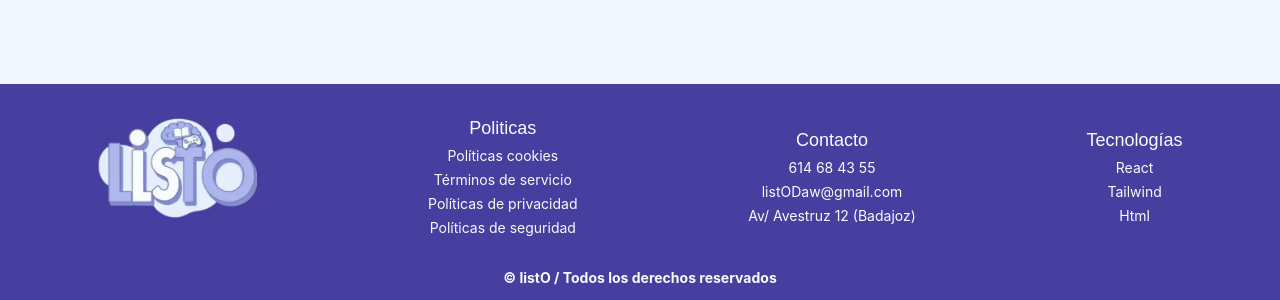
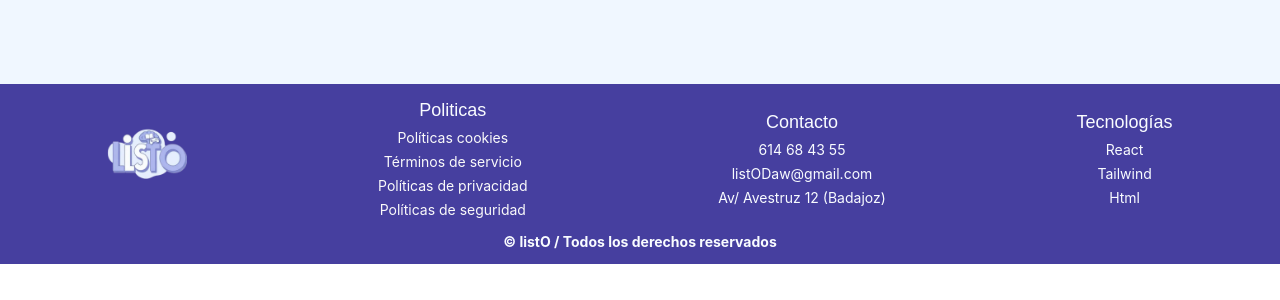
Before and after one commit to egilp04/listO, a React (Vite) app: page / in a window 1280 px wide. Shown: the part 4113-4413 px from the top of the page. After the commit the page ends 4377 px from the top, so only its background shows below. Built offline with nearby package versions, Linux system fonts and the light colour scheme.

Commit message:
cambio logo footer

```diff
--- a/src/componentes/Footer.tsx
+++ b/src/componentes/Footer.tsx
@@ -7,9 +7,11 @@ const Footer: React.FC = () => {
       <div className="flex justify-around items-center">
         <div className="flex flex-col items-center justify-center">
           <img
-            src="/src/assets/img/logo/logo.webp"
-            alt="logo"
-            className="h-40 w-40 object-contain"
+            src="/logo.webp"
+            alt="Logotipo oficial de la bitácora Listo"
+            className="h-20 w-20 object-contain md:h-24"
+            width={96}
+            height={96}
           />
         </div>
 
```
